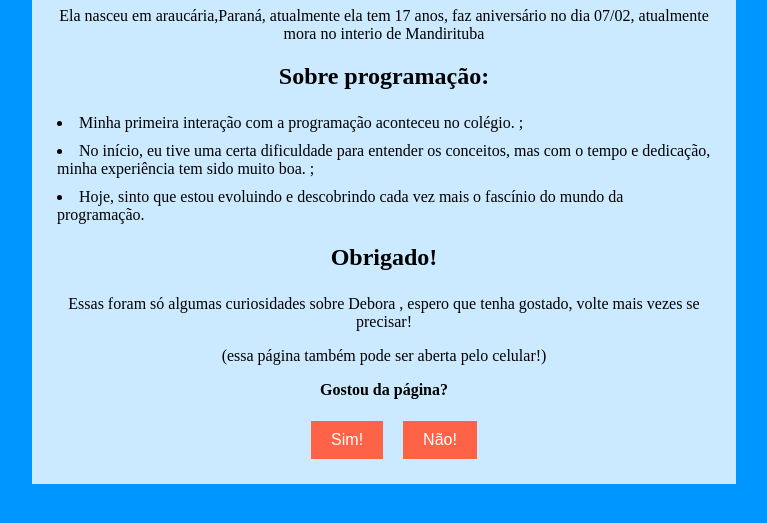
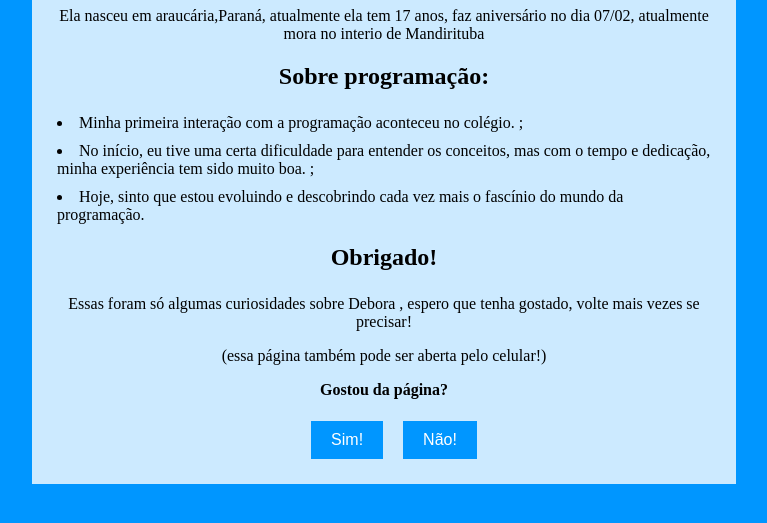
Before and after one commit to Debora2007ap/Debora2007ap.github.io, a plain HTML site: page index.html in a window 1280 px wide. Shown: the part 249-772 px from the top of the page, without its empty margins (256-1023 px from the left). Drawn offline with Linux system fonts and the light colour scheme.

Commit message:
index.html

```diff
--- a/index.html
+++ b/index.html
@@ -71,7 +71,7 @@
         }
         .buttons button {
 
-            background-color: tomato;
+            background-color: #0096FF;
             border: none;
             color: white;
             padding: 10px 20px;
```
